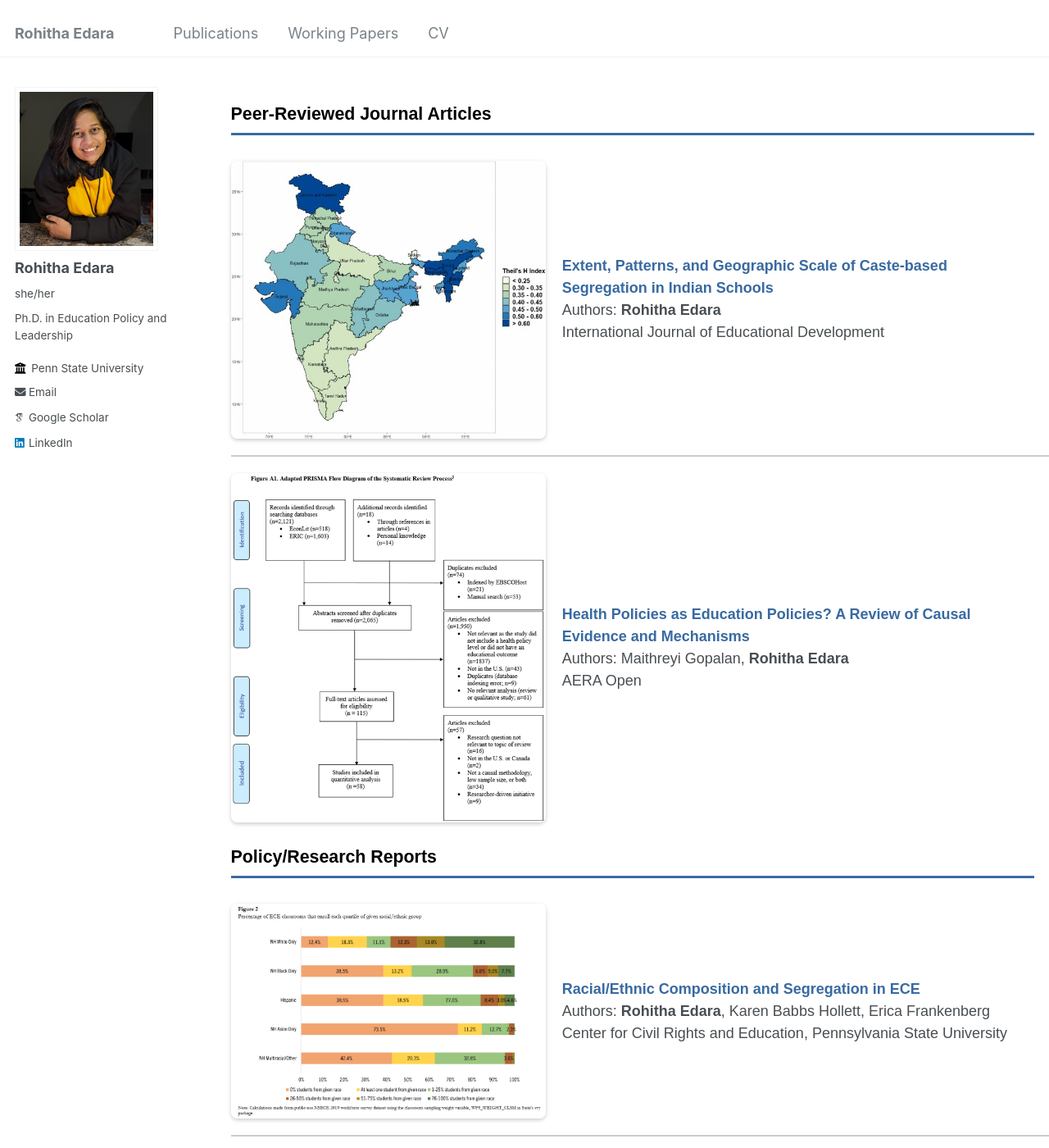
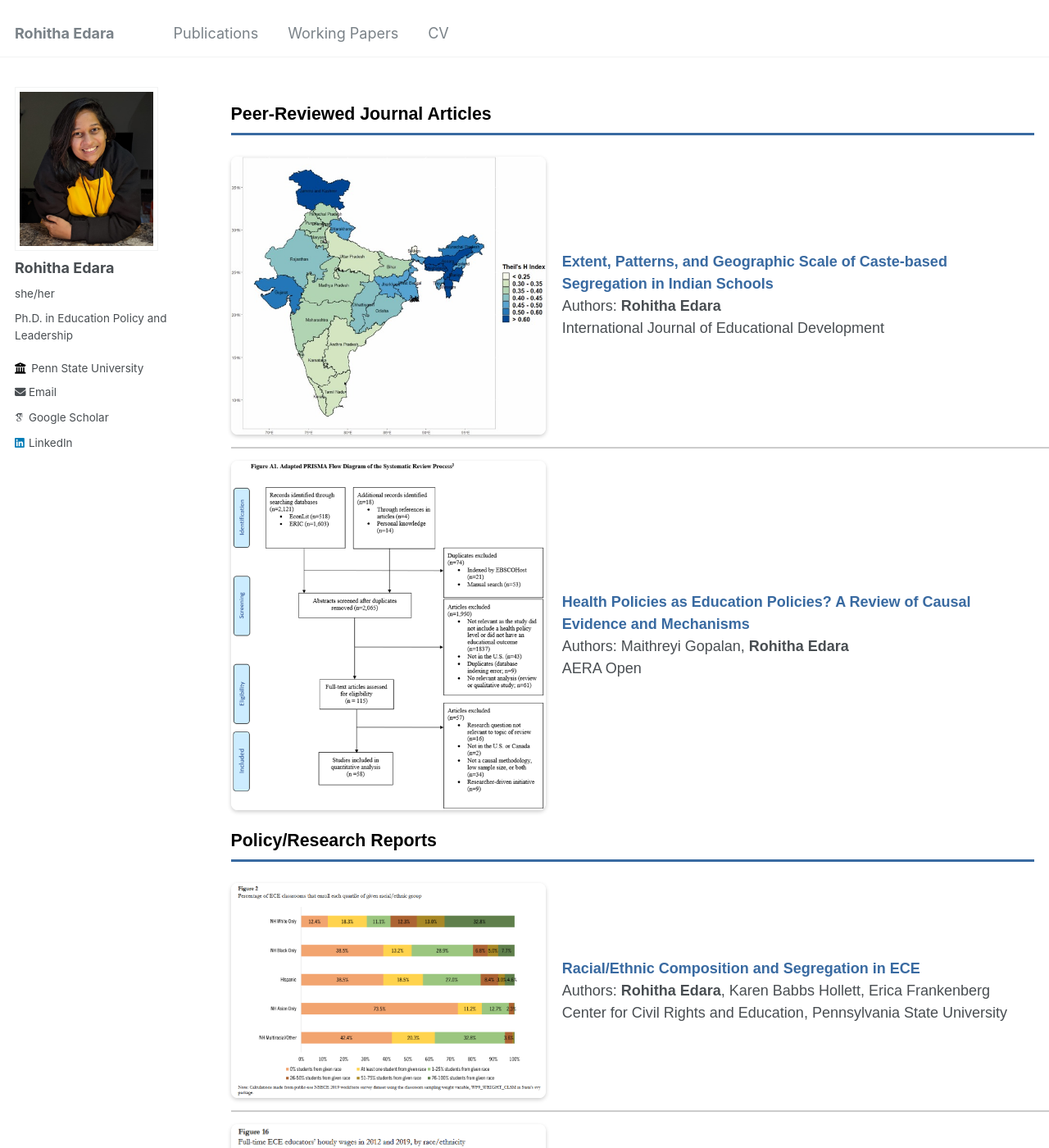
Before and after one commit to rohitha-edara/rohitha-edara.github.io, a Jekyll site: the page built from _pages/publications.html, in a window 1280 px wide and 1400 px high. Shown: the whole window at 82% size. Built offline with Jekyll 4.4.1, drawn with Linux system fonts in a browser that asks for light colours; some web fonts are replaced.

Commit message:
Update publications.html

```diff
--- a/_pages/publications.html
+++ b/_pages/publications.html
@@ -13,14 +13,14 @@ author_profile: true
 
     .container {
     display: flex;
-    margin-bottom: 20px; /* Add margin between containers */
+    margin-bottom: 15px; /* Add margin between containers */
   }
 
   .content {
     max-width: 1000px; /* Adjust the maximum width as needed */
     display: flex;
     align-items: center; /* Center align items vertically */
-    margin-top: 20px; /* Add space between each item */
+    margin-top: 15px; /* Add space between each item */
   }
 
   .image {
```
